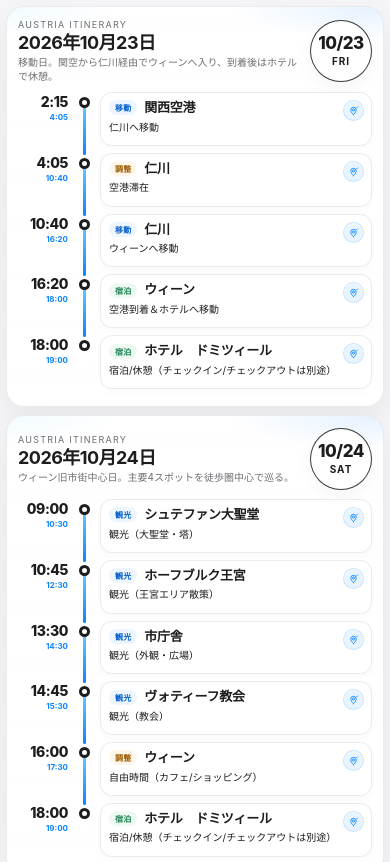
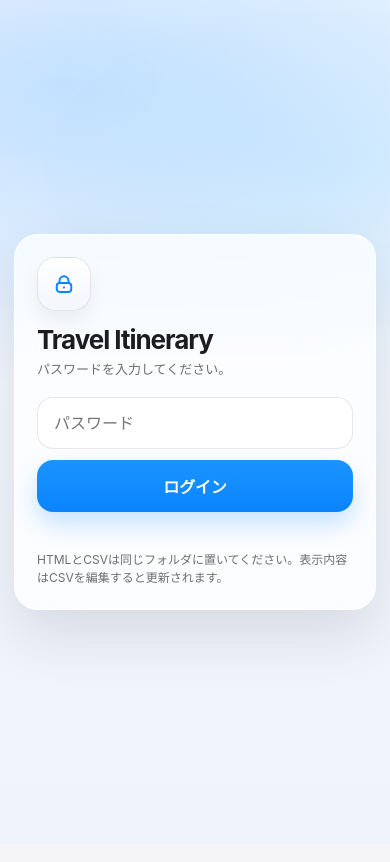
Before and after one commit to Karipyst/TravelPlan-Austria, a plain HTML site: page index.html in a window 390 px wide. Shown: the top 862 px of the page. Drawn offline with Linux system fonts and the light colour scheme.

Commit message:
Add files via upload

```diff
--- a/index.html
+++ b/index.html
@@ -2,7 +2,7 @@
 <html lang="ja">
 <head>
 <meta charset="UTF-8">
-<meta name="viewport" content="width=device-width, initial-scale=1.0">
+<meta name="viewport" content="width=device-width, initial-scale=1.0, viewport-fit=cover">
 <title>Autsria Travel Plan</title>
 <style>
 :root {
@@ -18,7 +18,7 @@
   --orange-soft: #fff6ea;
   --shadow: 0 12px 28px rgba(0,0,0,.06);
 }
-* { box-sizing: border-box; }
+* { box-sizing: border-box; -webkit-tap-highlight-color: transparent; }
 html, body { margin: 0; padding: 0; background: var(--bg); color: var(--ink); }
 body {
   font-family: -apple-system, BlinkMacSystemFont, "SF Pro Display", "SF Pro Text",
@@ -26,6 +26,62 @@ body {
   -webkit-font-smoothing: antialiased;
   text-rendering: optimizeLegibility;
 }
+button, input { font: inherit; }
+
+#auth {
+  position: fixed; inset: 0; z-index: 1000;
+  display: flex; align-items: center; justify-content: center;
+  background:
+    radial-gradient(1200px 600px at 15% 10%, rgba(10,132,255,.20), transparent 50%),
+    radial-gradient(900px 500px at 85% 20%, rgba(90,200,250,.15), transparent 48%),
+    linear-gradient(180deg, rgba(248,250,255,.96), rgba(237,242,252,.96));
+  transition: opacity .45s ease, transform .45s ease;
+}
+.auth-shell {
+  width: min(420px, calc(100vw - 28px));
+  padding: 28px;
+  border-radius: 28px;
+  background: rgba(255,255,255,.74);
+  border: 1px solid rgba(255,255,255,.78);
+  box-shadow: 0 24px 60px rgba(15,23,42,.12), inset 0 1px 0 rgba(255,255,255,.92);
+  backdrop-filter: blur(24px) saturate(1.18);
+}
+.auth-mark {
+  width: 54px; height: 54px; border-radius: 18px; margin-bottom: 16px;
+  display: inline-flex; align-items: center; justify-content: center;
+  background: linear-gradient(180deg, rgba(255,255,255,.96), rgba(242,246,255,.92));
+  border: 1px solid rgba(60,60,67,.12);
+  box-shadow: 0 10px 20px rgba(0,0,0,.06);
+  color: var(--blue);
+}
+.auth-mark svg { width: 24px; height: 24px; }
+.auth-title { margin: 0 0 6px; font-size: 30px; line-height: 1.02; letter-spacing: -.04em; }
+.auth-sub { margin: 0 0 22px; color: var(--sub); font-size: 14px; line-height: 1.55; }
+.auth-form { display: grid; gap: 11px; }
+.auth-input {
+  width: 100%; height: 52px; border-radius: 16px; border: 1px solid rgba(60,60,67,.12);
+  background: rgba(255,255,255,.92); padding: 0 16px; outline: none;
+  box-shadow: inset 0 1px 0 rgba(255,255,255,.82);
+}
+.auth-input:focus {
+  border-color: rgba(10,132,255,.42);
+  box-shadow: 0 0 0 4px rgba(10,132,255,.12), inset 0 1px 0 rgba(255,255,255,.82);
+}
+.auth-btn {
+  width: 100%; height: 52px; border: 0; border-radius: 16px; cursor: pointer;
+  background: linear-gradient(180deg, #1b94ff, #0a84ff);
+  color: white; font-weight: 700; letter-spacing: -.01em;
+  box-shadow: 0 12px 24px rgba(10,132,255,.22);
+}
+.auth-error {
+  min-height: 20px; color: #d70015; font-size: 12px; line-height: 1.45; padding-left: 2px;
+}
+.auth-note { color: var(--sub); font-size: 12px; line-height: 1.5; margin-top: 8px; }
+
+#stage { opacity: 0; transform: translateY(14px) scale(.985); transition: opacity .45s ease, transform .45s ease; }
+body.app-ready #stage { opacity: 1; transform: none; }
+body.app-ready #auth { opacity: 0; transform: scale(1.02); pointer-events: none; }
+
 .wrapper { max-width: 980px; margin: 0 auto; padding: 10px; }
 .day-page {
   background: linear-gradient(180deg, rgba(255,255,255,.98), rgba(255,255,255,.95));
@@ -91,9 +147,7 @@ body {
 .event.free .tag { background: var(--orange-soft); color: #9c5b00; }
 .place { font-size: 15px; line-height: 1.2; font-weight: 800; letter-spacing: -.02em; }
 .content { font-size: 11px; line-height: 1.42; margin-bottom: 4px; }
-.meta {
-  display: flex; flex-wrap: wrap; gap: 4px 10px; color: var(--sub); font-size: 9px; line-height: 1.35;
-}
+.meta { display: flex; flex-wrap: wrap; gap: 4px 10px; color: var(--sub); font-size: 9px; line-height: 1.35; }
 .map-link {
   position: absolute; top: 8px; right: 9px; display: inline-flex; align-items: center; justify-content: center;
   width: 24px; height: 24px; border-radius: 999px; text-decoration: none; color: var(--blue);
@@ -125,6 +179,9 @@ body {
 }
 .helper strong { color: var(--ink); }
 @media (max-width: 760px) {
+  .auth-shell { padding: 22px; border-radius: 24px; }
+  .auth-title { font-size: 26px; }
+  .auth-sub { font-size: 13px; margin-bottom: 18px; }
   .wrapper { padding: 6px; }
   .day-page { padding: 12px 11px 10px; border-radius: 18px; margin-bottom: 8px; }
   .day-header { gap: 9px; margin-bottom: 8px; }
@@ -148,8 +205,10 @@ body {
   .map-link svg { width: 11px; height: 11px; }
 }
 @media print {
+  #auth { display: none !important; }
+  body, html { background: white; }
+  #stage { opacity: 1 !important; transform: none !important; }
   @page { size: A4 portrait; margin: 9mm; }
-  body { background: white; }
   .wrapper { max-width: none; padding: 0; margin: 0; }
   .day-page {
     width: auto; margin: 0; padding: 7mm 7mm 6mm; border-radius: 0; box-shadow: none;
@@ -183,12 +242,62 @@ body {
 </style>
 </head>
 <body>
+<div id="auth">
+  <div class="auth-shell">
+    <div class="auth-mark" aria-hidden="true">
+      <svg viewBox="0 0 24 24" fill="none">
+        <path d="M7.5 11V8.75a4.5 4.5 0 1 1 9 0V11" stroke="currentColor" stroke-width="1.9" stroke-linecap="round"/>
+        <rect x="4.75" y="11" width="14.5" height="9" rx="3" stroke="currentColor" stroke-width="1.9"/>
+        <circle cx="12" cy="15.5" r="1.1" fill="currentColor" stroke="none"/>
+      </svg>
+    </div>
+    <h1 class="auth-title">Travel Itinerary</h1>
+    <p class="auth-sub">パスワードを入力してください。</p>
+    <form class="auth-form" onsubmit="event.preventDefault(); login();">
+      <input id="pw" class="auth-input" type="password" placeholder="パスワード" autocomplete="current-password" autocapitalize="off" autocorrect="off" spellcheck="false">
+      <button class="auth-btn" type="submit">ログイン</button>
+      <div id="authError" class="auth-error" aria-live="polite"></div>
+    </form>
+    <div class="auth-note">HTMLとCSVは同じフォルダに置いてください。表示内容はCSVを編集すると更新されます。</div>
+  </div>
+</div>
+
+<div id="stage">
   <div id="error-root"></div>
   <div id="app" class="wrapper" aria-live="polite"></div>
   <div class="helper">このHTMLは同じフォルダの <strong>TravelPlan.csv</strong> を読み込みます。別名にしたい場合は、HTML内の <code>CSV_PATH</code> を変更してください。</div>
+</div>
+
 <script>
 const CSV_PATH = './TravelPlan.csv';
 const DOW = ['SUN','MON','TUE','WED','THU','FRI','SAT'];
+const PW_PARTS = ['YjJ0', 'cGVX', 'OXlk', 'UT09'];
+function getPassword(){
+  return atob(atob(PW_PARTS.join('')));
+}
+
+function expectedPassword() {
+  return getPassword();
+}
+
+function login() {
+  const input = document.getElementById('pw');
+  const error = document.getElementById('authError');
+  if (input.value !== expectedPassword()) {
+    error.textContent = 'パスワードが違います。';
+    input.focus();
+    input.select();
+    return;
+  }
+  error.textContent = '';
+  input.blur();
+  document.body.classList.add('app-ready');
+  setTimeout(() => {
+    const auth = document.getElementById('auth');
+    auth.style.display = 'none';
+  }, 500);
+  main();
+}
 
 function escapeHtml(value) {
   return String(value ?? '')
@@ -240,7 +349,9 @@ function parseCsv(text) {
     rows.push(row);
   }
   const headers = rows.shift() || [];
-  return rows.filter(r => r.some(cell => String(cell).trim() !== '')).map(r => {
+  return rows
+    .filter(r => r.some(cell => String(cell).trim() !== ''))
+    .map(r => {
       const obj = {};
       headers.forEach((h, idx) => obj[h] = r[idx] ?? '');
       return obj;
@@ -300,7 +411,7 @@ function render(data) {
 
   const html = [...groups.entries()].map(([date, items]) => {
     const summary = items[0]['概要'] || '';
-    const events = items.map((item, index) => {
+    const events = items.map((item) => {
       const { cls, label } = classifyEvent(item);
       const note = item['備考'] ? `<div class="note">${escapeHtml(item['備考'])}</div>` : '';
       return `<article class="event ${cls}">
@@ -363,7 +474,34 @@ async function main() {
   }
 }
 
-main();
+
+document.addEventListener('DOMContentLoaded', () => {
+  const form = document.querySelector('.auth-form');
+  const input = document.getElementById('pw');
+  const button = document.querySelector('.auth-btn');
+
+  if (form) {
+    form.addEventListener('submit', (event) => {
+      event.preventDefault();
+      login();
+    });
+  }
+  if (button) {
+    button.addEventListener('click', (event) => {
+      event.preventDefault();
+      login();
+    });
+  }
+  if (input) {
+    input.addEventListener('keydown', (event) => {
+      if (event.key === 'Enter') {
+        event.preventDefault();
+        login();
+      }
+    });
+  }
+});
+
 </script>
 </body>
 </html>
```
Lines whose indentation alone changed are shown as unchanged.
